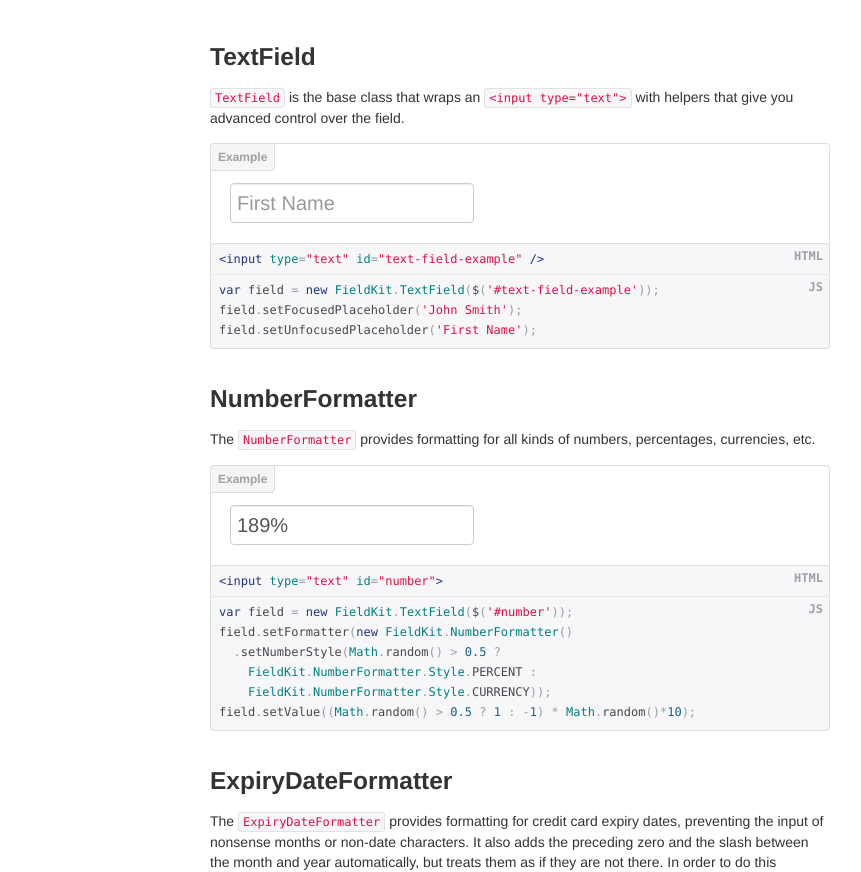
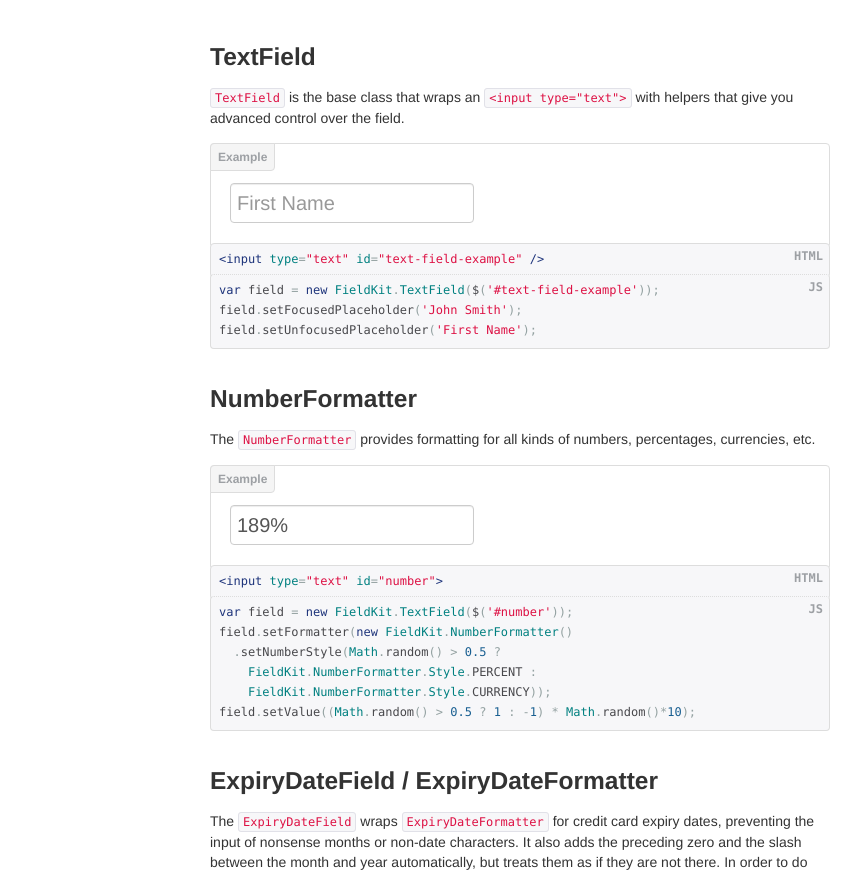
Before and after one commit to square/field-kit, a plain HTML site: page public/index.html in a window 1280 px wide. Shown: the part 83-955 px from the top of the page, without its empty margins (120-981 px from the left). Drawn offline with Linux system fonts and the light colour scheme; files whose address does not match are found by name.

Commit message:
Reference both ExpiryDateField and ExpiryDateFormatter.

```diff
--- a/public/index.html
+++ b/public/index.html
@@ -212,19 +212,20 @@ field.setValue((Math.random() &gt; 0.5 ? 1 : -1) * Math.random()*10);</code></pr
 
     <div class="row">
       <div class="offset2 span8">
-        <h3>ExpiryDateFormatter</h3>
+        <h3>ExpiryDateField / ExpiryDateFormatter</h3>
       </div>
     </div>
 
     <div class="row field-kit-example">
       <div class="offset2 span8">
         <p>
-          The <code>ExpiryDateFormatter</code> provides formatting for credit card
-          expiry dates, preventing the input of nonsense months or non-date characters.
-          It also adds the preceding zero and the slash between the month and year
-          automatically, but treats them as if they are not there. In order to do this
-          predictably it forces the cursor to remain at the end of the field and
-          prevents any kind of selection.
+          The <code>ExpiryDateField</code> wraps
+          <code>ExpiryDateFormatter</code> for credit card expiry
+          dates, preventing the input of nonsense months or non-date
+          characters.  It also adds the preceding zero and the slash between
+          the month and year automatically, but treats them as if they are not
+          there. In order to do this predictably it forces the cursor to remain
+          at the end of the field and prevents any kind of selection.
         </p>
 
         <div class="docs-example">
```
